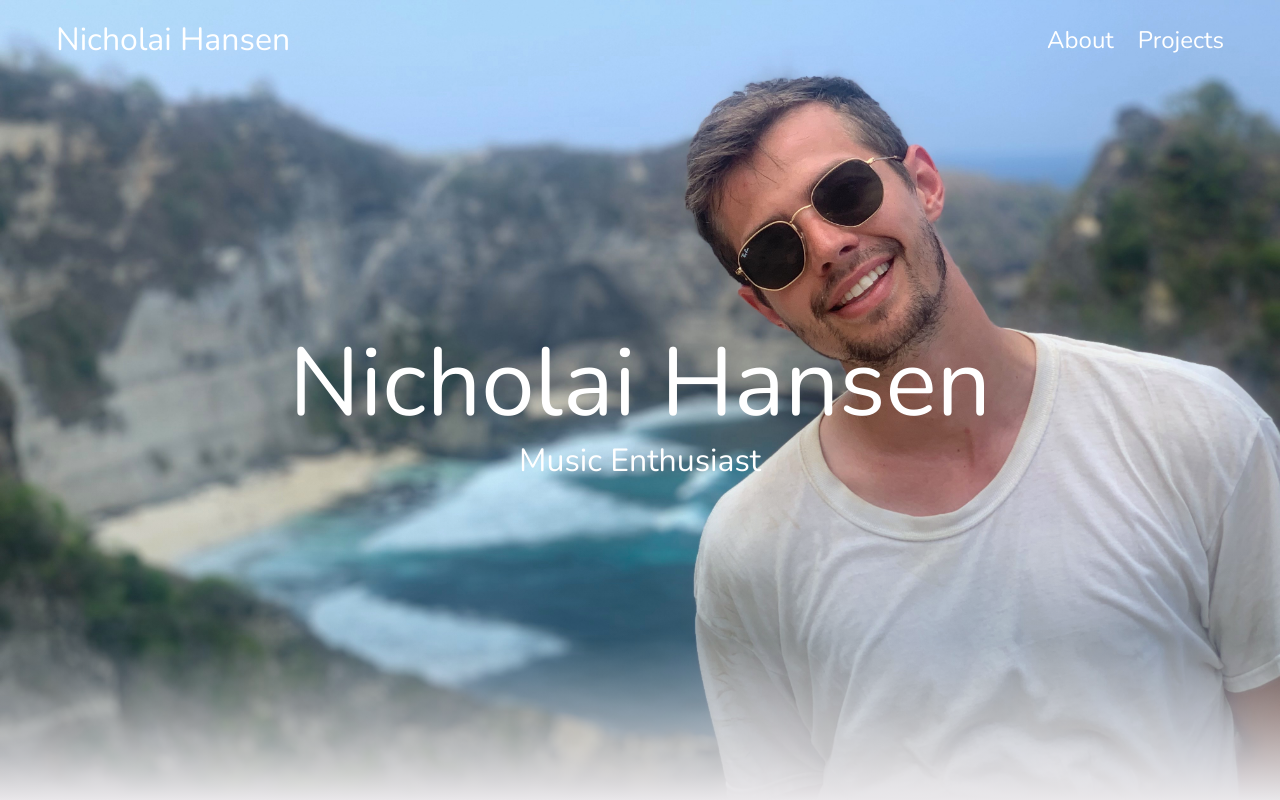
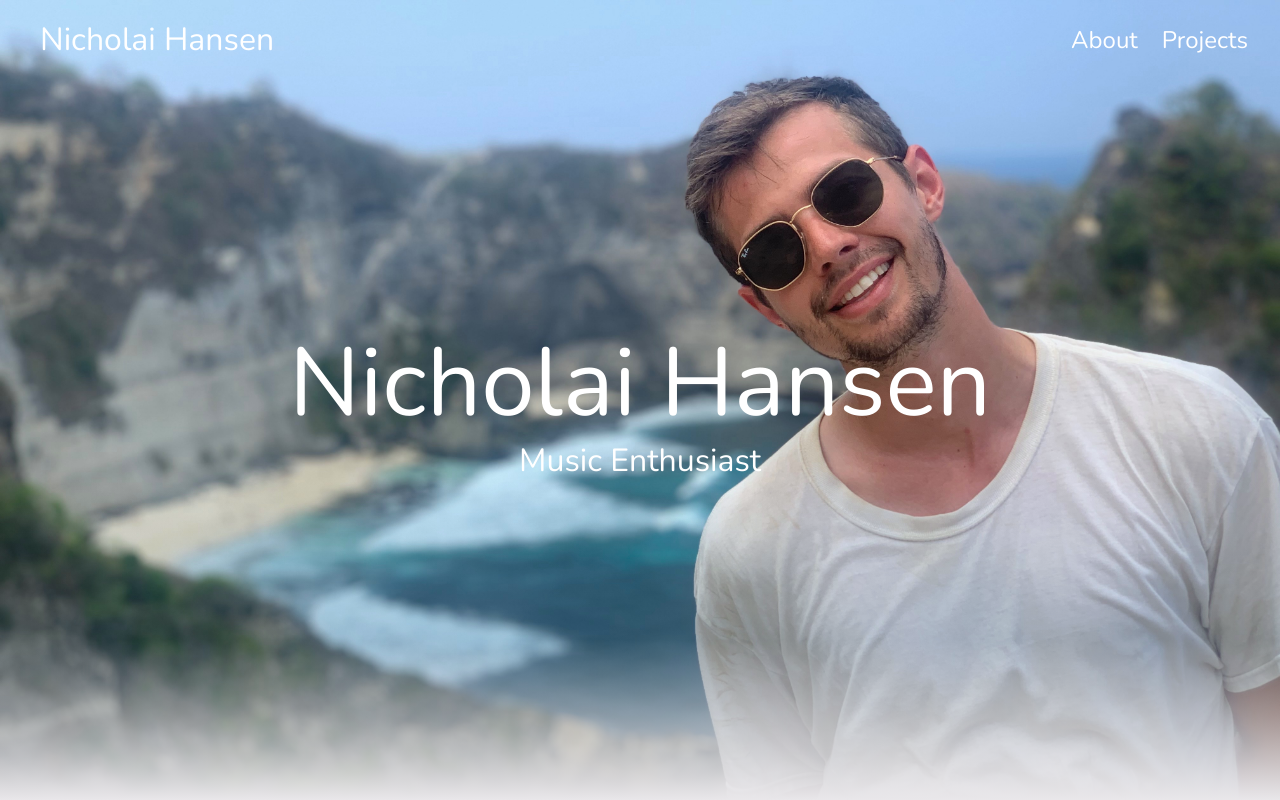
Before and after one commit to neecholai/personal-site, a React (Create React App) app: page / in a window 1280 px wide. Shown: the top 800 px of the page. Built offline with nearby package versions, Linux system fonts and the light colour scheme.

Commit message:
navbar hover functionality implemented for buttons, space added at bottom of page, touched up navbar

```diff
--- a/src/components/Nav/index.js
+++ b/src/components/Nav/index.js
@@ -20,19 +20,30 @@ const useStyles = makeStyles((theme) => ({
     color: theme.palette.secondary.contrastText,
     boxShadow: 'none',
     padding: theme.spacing(1),
+    width: '100vw',
   }),
   hide: {
     display: 'none',
   },
+  navLeft: {
+    width: '100%',
+    textAlign: 'left',
+  },
+  navRight: {
+    textAlign: 'right',
+  },
   title: {
-    textAlign: 'left',
-    marginLeft: theme.spacing(3),
-    flexGrow: 1,
+    marginLeft: theme.spacing(1),
     fontSize: '32px',
   },
   navButton: {
-    marginRight: theme.spacing(3),
+    marginLeft: theme.spacing(3),
     fontSize: '24px',
+  },
+  hover: {
+    '&:hover': {
+      cursor: 'pointer',
+    },
   },
   drawer: {
     width: '250',
@@ -43,9 +54,9 @@ const useStyles = makeStyles((theme) => ({
   },
 }));
 
-const Nav = ({transparent}) => {
+const Nav = ({ transparent }) => {
   const isMobile = useMediaQuery((theme) => theme.breakpoints.down('xs'));
-  const classes = useStyles({transparent});
+  const classes = useStyles({ transparent });
   const [open, setOpen] = useState(false);
 
   const toggleDrawer = (open) => (event) => {
@@ -85,19 +96,23 @@ const Nav = ({transparent}) => {
             <MenuIcon className={classes.menuIcon} />
           </IconButton>
 
+          <div className={classes.navLeft}>
             <Typography
               component={Link}
               to="head"
               smooth
-            className={clsx(classes.title, isMobile && classes.hide)}
+              className={clsx(classes.title, classes.hover, isMobile && classes.hide)}
             >
               Nicholai Hansen
             </Typography>
+          </div>
+
+          <div className={classes.navRight}>
             <Typography
               component={Link}
               to="about"
               smooth
-            className={clsx(classes.navButton, isMobile && classes.hide)}
+              className={clsx(classes.navButton, classes.hover, isMobile && classes.hide)}
             >
               About
             </Typography>
@@ -105,10 +120,11 @@ const Nav = ({transparent}) => {
               component={Link}
               to="projects"
               smooth
-            className={clsx(classes.navButton, isMobile && classes.hide)}
+              className={clsx(classes.navButton, classes.hover, isMobile && classes.hide)}
             >
               Projects
             </Typography>
+          </div>
         </Toolbar>
       </AppBar>
       <Drawer
--- a/src/components/Projects/index.js
+++ b/src/components/Projects/index.js
@@ -16,6 +16,7 @@ const useStyles = makeStyles((theme) => ({
     height: 'inherit',
     backgroundColor: theme.palette.primary.light,
     color: theme.palette.secondary.main,
+    padding: theme.spacing(0, 0, 4, 0),
   },
   title: {
     padding: theme.spacing(2, 0),
```
Lines whose indentation alone changed are shown as unchanged.
